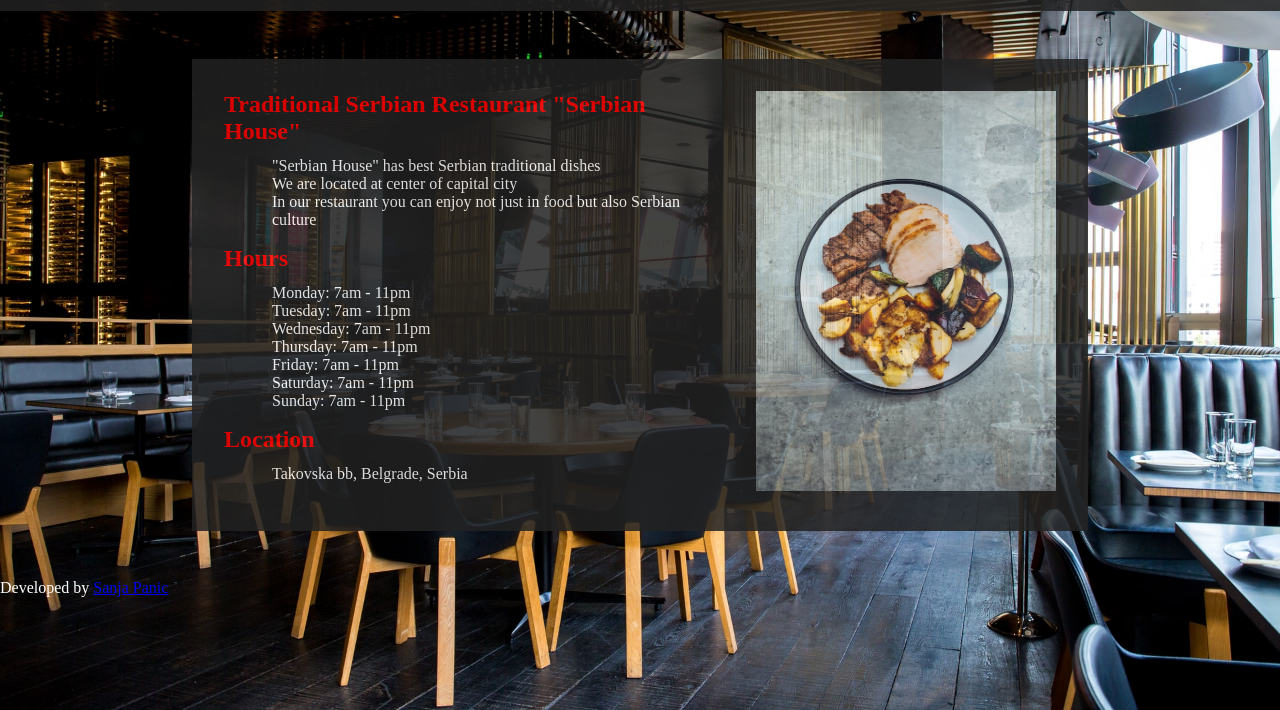
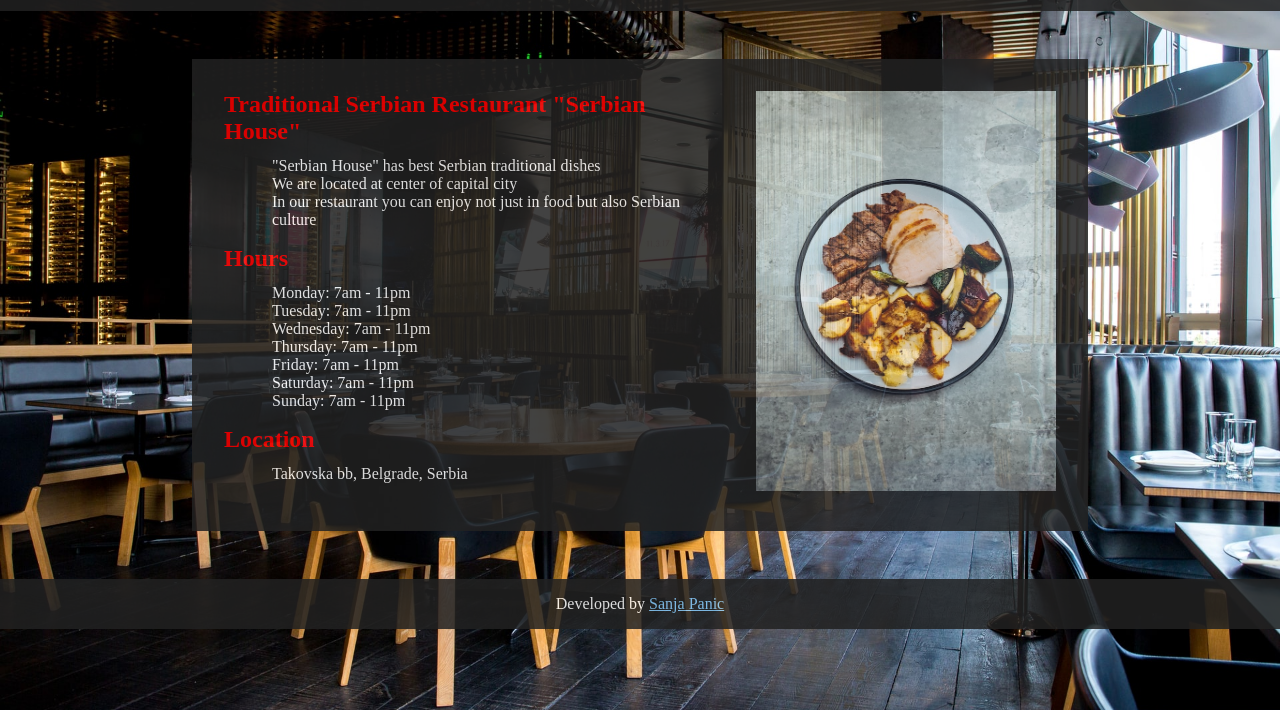
Before and after one commit to PanicS7/restaurant-page, a website built with webpack: page src/template.html in a window 1280 px wide. Shown: the part 90-800 px from the top of the page. Built offline with nearby package versions, Linux system fonts and the light colour scheme.

Commit message:
Styled footer

```diff
--- a/src/components/Footer.js
+++ b/src/components/Footer.js
@@ -1,7 +1,7 @@
 function Footer() {
 
   const footer = `
-    <footer>
+    <footer id="footer">
       <p>Developed by <a href="https://github.com/PanicS7" target="_blank">Sanja Panic</a></p>
     </footer>
   `;
--- a/src/styles/_utilities.scss
+++ b/src/styles/_utilities.scss
@@ -2,3 +2,4 @@
 $base-color: #fff;
 $background-color: #222;
 $secondary-color: #f00;
+$link-color: #89cdfd;
--- a/src/styles/style.scss
+++ b/src/styles/style.scss
@@ -52,4 +52,14 @@ p {
       text-align: center;
     }
   }
+  // Footer
+  #footer {
+    background-color: $background-color;
+    padding: 1em;
+    opacity: 0.85;
+    text-align: center;
+    a {
+      color: $link-color;
+    }
+  }
 }
```
